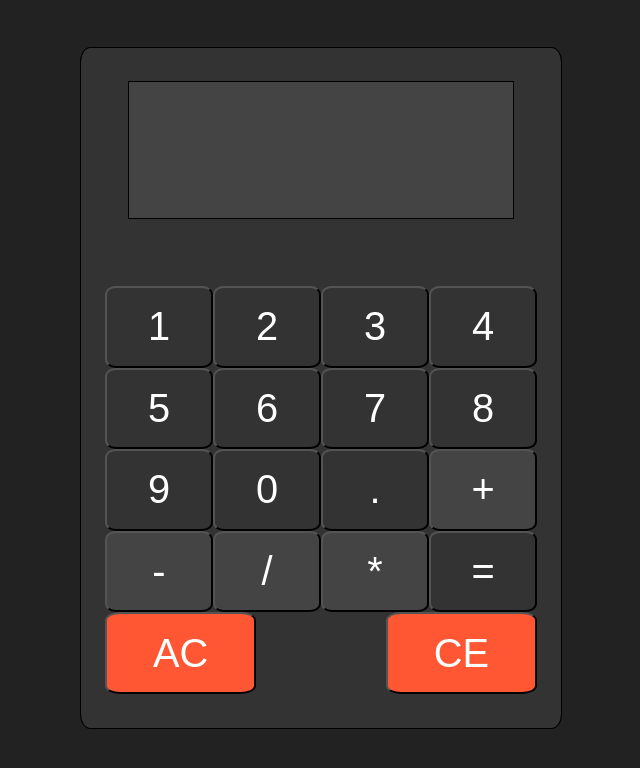
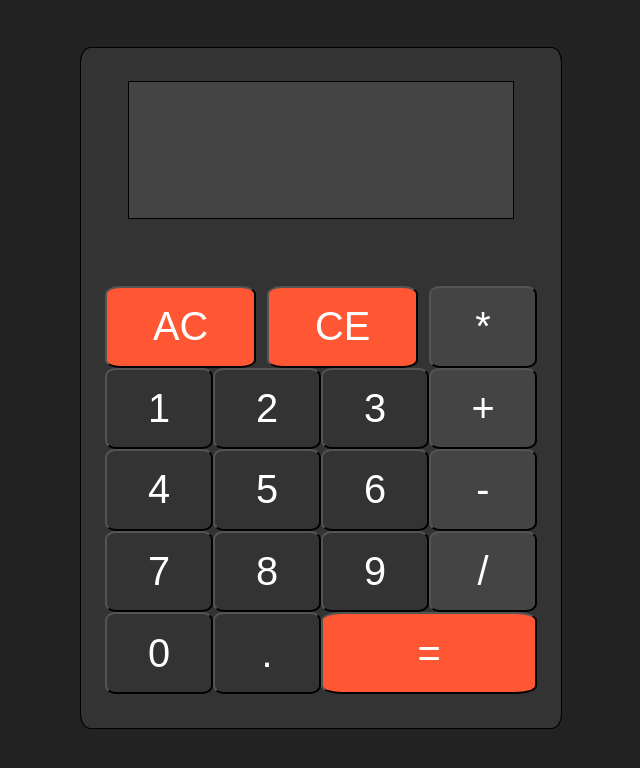
Before and after one commit to Mic-Tyson/calculator, a plain HTML site: page index.html in a window 1280 px wide. Shown: the whole page, without its empty margins (319-959 px from the left). Drawn offline with Linux system fonts and the light colour scheme.

Commit message:
Adjust button order, and change equal btn class

```diff
--- a/index.html
+++ b/index.html
@@ -13,24 +13,26 @@
         <div class="calc-display"></div>
 
         <div class="calc-buttons">
+            <button class="AC" value="AC">AC</button>
+            <button class="CE" value="CE">CE</button>
+            <button class="O" value="*">*</button>
             <button class="N" value="1">1</button>
             <button class="N" value="2">2</button>
             <button class="N" value="3">3</button>
+            <button class="O" value="+">+</button>
             <button class="N" value="4">4</button>
             <button class="N" value="5">5</button>
             <button class="N" value="6">6</button>
+            <button class="O" value="-">-</button>
             <button class="N" value="7">7</button>
             <button class="N" value="8">8</button>
             <button class="N" value="9">9</button>
-            <button class="N" value="0">0</button>
+            <button class="O" value="/">/</button>
+            <button class="N" value="0" id="0">0</button>
             <button class="N" value=".">.</button>
-            <button class="O" value="+">+</button>
-            <button class="O" value="-">-</button>
-            <button class="O" value="/">/</button>
-            <button class="O" value="*">*</button>
-            <button class="=" value="=">=</button>
-            <button class="AC" value="AC">AC</button>
-            <button class="CE" value="CE">CE</button>
+            <button class="PRINT" value="=">=</button>
+
+
 
         </div>
     </div>
```
